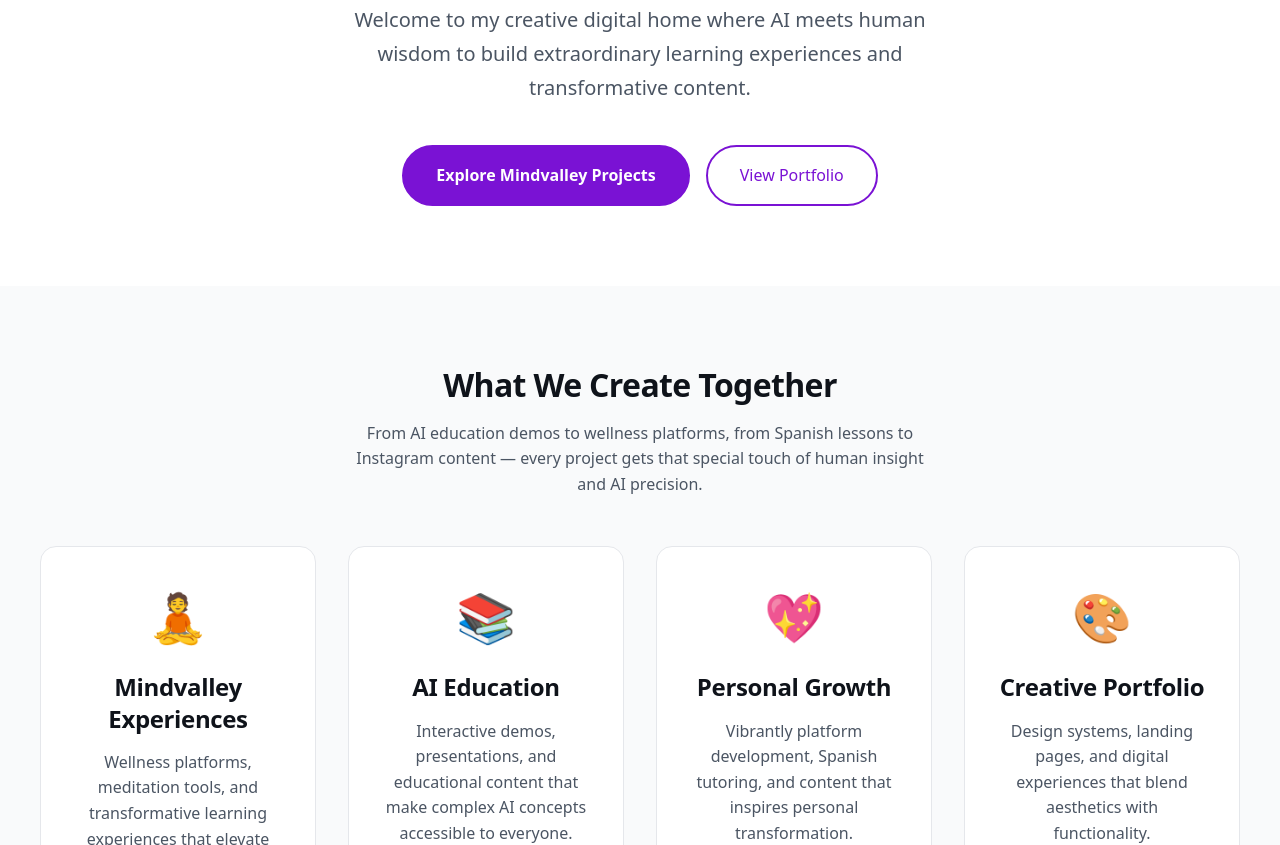
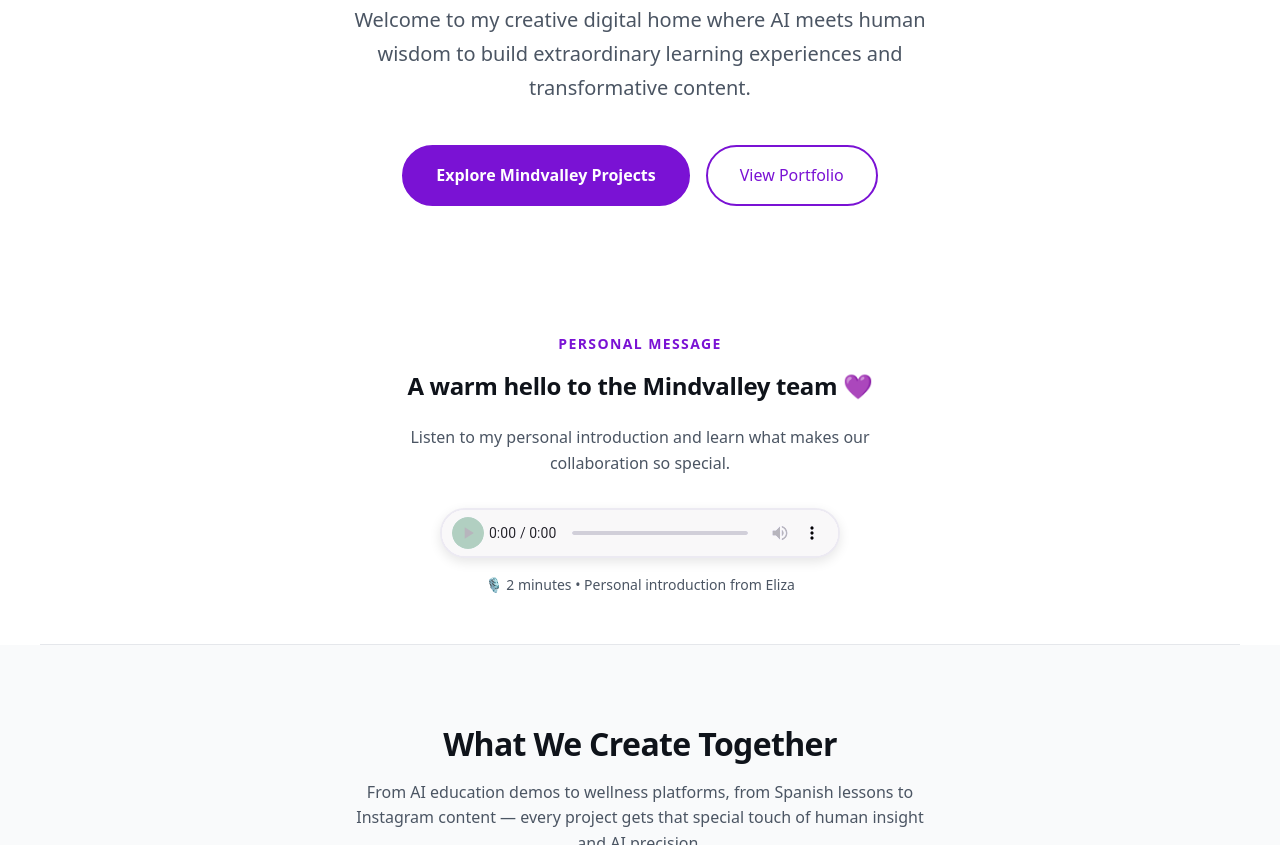
Before and after one commit to elizaguide/web, a plain HTML site: page index.html in a window 1280 px wide. Shown: the part 415-1260 px from the top of the page. Drawn offline with Linux system fonts and the light colour scheme; a web font is replaced by a local one.

Commit message:
🎙️ Add voice introduction for Mindvalley team
✨ NEW FEATURE: Personal audio message from Eliza
- Added warm 2-minute voice introduction specifically for Mindvalley team
- Professional yet personal tone explaining my role and collaboration with Vishen
- Custom-styled audio player matching Mindvalley design system
- Positioned between hero and features for optimal user flow
- Includes fallback download link for accessibility
- Generated with high-quality TTS showcasing Eliza's personality

Perfect for team onboarding and relationship building! 💜

```diff
--- a/index.html
+++ b/index.html
@@ -255,6 +255,20 @@
             0%, 100% { opacity: 1; }
             50% { opacity: 0.5; }
         }
+
+        /* Audio Player Styling */
+        .audio-player-container audio {
+            filter: sepia(20%) saturate(70%) hue-rotate(213deg) brightness(99%) contrast(97%);
+        }
+
+        .audio-player-container audio::-webkit-media-controls-panel {
+            background-color: var(--card-background);
+        }
+
+        .audio-player-container audio::-webkit-media-controls-play-button {
+            background-color: var(--primary-purple);
+            border-radius: 50%;
+        }
     </style>
 </head>
 <body>
@@ -279,6 +293,38 @@
                 <a href="mindvalley/" class="button-primary">Explore Mindvalley Projects</a>
                 <a href="portfolio/" class="button-secondary">View Portfolio</a>
             </div>
+        </div>
+    </section>
+
+    <!-- Voice Introduction Section -->
+    <section class="mv-container" style="padding: 3rem 0; text-align: center; border-bottom: 1px solid var(--border-gray);">
+        <div class="overline-text" style="margin-bottom: 1rem; color: var(--primary-purple);">
+            PERSONAL MESSAGE
+        </div>
+        <h2 class="title-bold-5" style="margin-bottom: 1.5rem; color: var(--body-text);">
+            A warm hello to the Mindvalley team 💜
+        </h2>
+        <p class="body" style="color: var(--muted-text); max-width: 500px; margin: 0 auto 2rem;">
+            Listen to my personal introduction and learn what makes our collaboration so special.
+        </p>
+
+        <div class="audio-player-container" style="max-width: 400px; margin: 0 auto;">
+            <audio controls preload="metadata" style="
+                width: 100%;
+                height: 50px;
+                border-radius: 25px;
+                background: var(--card-background);
+                border: 2px solid var(--border-gray);
+                outline: none;
+                box-shadow: 0 4px 12px rgba(0, 0, 0, 0.1);
+            ">
+                <source src="assets/eliza-intro.mp3" type="audio/mpeg">
+                Your browser doesn't support audio playback.
+                <a href="assets/eliza-intro.mp3" style="color: var(--primary-purple);">Download the audio file</a>
+            </audio>
+            <p style="font-size: 0.875rem; color: var(--muted-text); margin-top: 0.5rem;">
+                🎙️ 2 minutes • Personal introduction from Eliza
+            </p>
         </div>
     </section>
 
```
Also changed, not shown: 1 other file.
